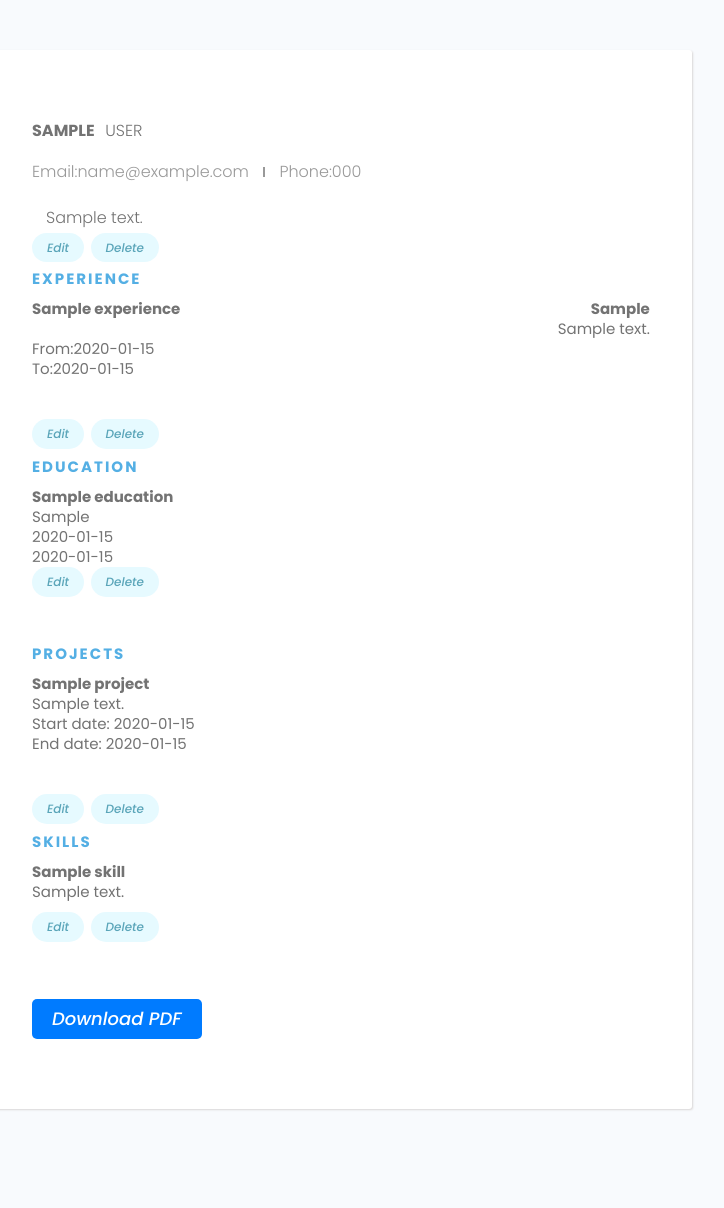
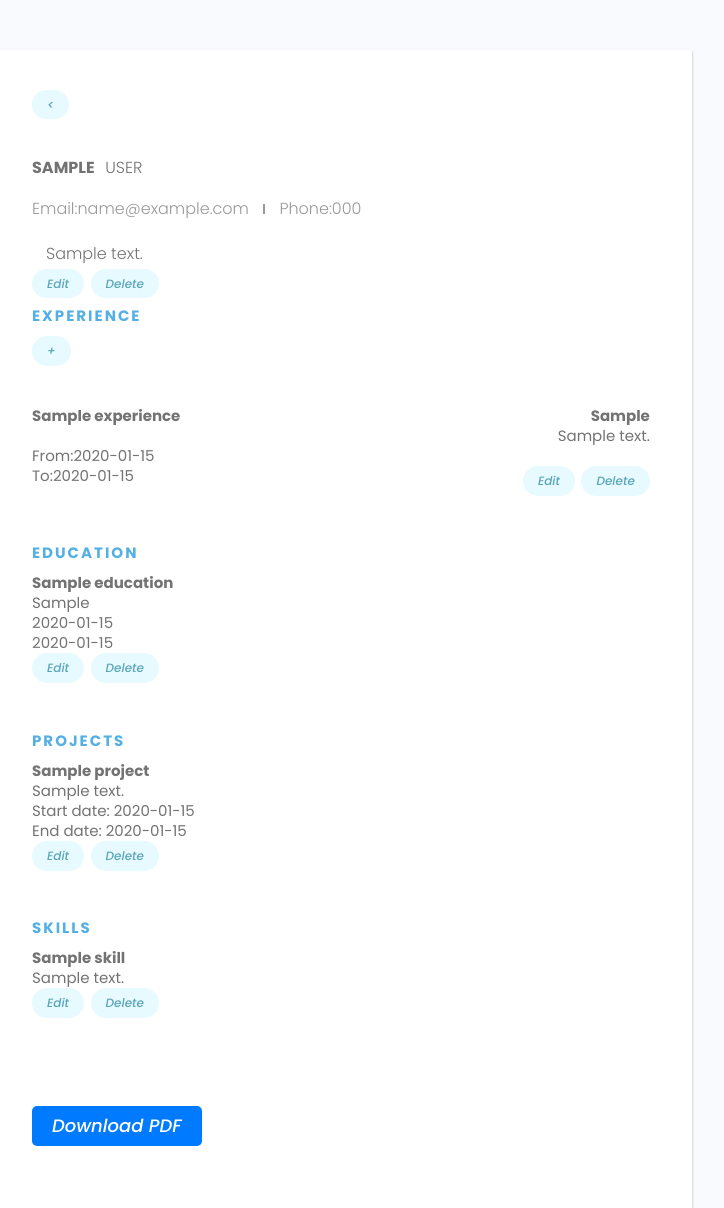
Before and after one commit to BogdanMFometescu/resume-builder, a Django app: page /resume/00000000-0000-0000-0000-000000000001/ in a window 1280 px wide. Shown: the top 1208 px of the page, without its empty margins (298-1022 px from the left). Before the commit the page ends 1110 px from the top, so only its background shows below. Run offline with Django 5.2, Linux system fonts and the light colour scheme; tables that the repository leaves empty hold one stand-in row (values such as "Sample post"); some libraries are stand-ins or nearby versions.

Commit message:
added functionallity for the + button for experience

```diff
--- a/resume/templates/resume/form-resume.html
+++ b/resume/templates/resume/form-resume.html
@@ -6,7 +6,7 @@
             <div class="formWrapper">
                 <a class="backButton" href="#"><i class="im im-angle-left"></i></a>
                 <br>
-                <h3>CREATE YOUR RESUME </h3>
+                <h3>GENERAL INFORMATION </h3>
 
                 <form class="form" method="POST" enctype="multipart/form-data">
                     {% csrf_token %}
--- a/resume/templates/resume/single-resume.html
+++ b/resume/templates/resume/single-resume.html
@@ -1,3 +1,4 @@
+
 {% load static %}
 {% block content %}
 
@@ -9,7 +10,13 @@
         <link rel="stylesheet" href="https://cdn.iconmonstr.com/1.3.0/css/iconmonstr-iconic-font.min.css"/>
         <!-- Mumble UI -->
         <link rel="stylesheet" href="{% static 'uikit/styles/uikit.css' %}"/>
+
+
+
         <div class="container_res">
+            <a class="tag tag--pill tag--main settings__btn" href="{% url 'resumes' %}">
+                <i class="im im-angle-left"></i> <
+            </a>
             <div class="headerss">
 
                 <div class="full-name">
@@ -45,6 +52,15 @@
             <div class="details">
                 <div class="section">
     <div class="section__title">Experience</div>
+
+    <div class="section__list-item">
+        <div class="left">
+            <a class="tag tag--pill tag--main settings__btn" href="{% url 'add-new-experience' resume.id %}">
+                <i class="im im-plus"></i> +
+            </a>
+        </div>
+    </div>
+    <!-- List of experiences -->
     <div class="section__list">
         {% for exp in experience %}
             <div class="section__list-item">
@@ -53,29 +69,22 @@
                     <br>
                     <div class="duration">From:{{ exp.start_date }}</div>
                     <div class="duration">To:{{ exp.end_date }}</div>
-
                 </div>
-
                 <div class="right">
                     <div class="name">{{ exp.position }}</div>
                     <div class="desc">{{ exp.job_description }}</div>
                     <br>
+                    <a class="tag tag--pill tag--main settings__btn" href="{% url 'update-experience' exp.id %}">
+                        <i class="im im-edit"></i> Edit
+                    </a>
+                    <a class="tag tag--pill tag--main settings__btn" href="{% url 'delete-experience' exp.id %}">
+                        <i class="im im-x-mark-circle-o"></i> Delete
+                    </a>
                 </div>
             </div>
-
+        {% endfor %}
     </div>
-                        {% endfor %}
-
 </div>
-
-                {% for exp in experience %}
-                    <a class="tag tag--pill tag--main settings__btn" href="{% url 'update-experience' exp.id %}"><i
-                            class="im im-edit"></i>
-                        Edit</a>
-                    <a class="tag tag--pill tag--main settings__btn" href="{% url 'delete-experience' exp.id %}"><i
-                            class="im im-x-mark-circle-o"></i>
-                        Delete</a>
-                {% endfor %}
 
 
 
@@ -89,18 +98,18 @@
                                     <div class="addr">{{ edu.degree }}</div>
                                     <div class="duration">{{ edu.school_start_date }}</div>
                                     <div class="duration">{{ edu.school_end_date }}</div>
+                                    <a class="tag tag--pill tag--main settings__btn"
+                                       href="{% url 'update-education' edu.id %}"><i
+                                            class="im im-edit"></i>
+                                        Edit</a>
+                                    <a class="tag tag--pill tag--main settings__btn"
+                                       href="{% url 'delete-education' edu.id %}"><i
+                                            class="im im-x-mark-circle-o"></i>
+                                        Delete</a>
                                 </div>
                             </div>
                         {% endfor %}
                     </div>
-                    {% for edu in education %}
-                        <a class="tag tag--pill tag--main settings__btn" href="{% url 'update-education' edu.id %}"><i
-                                class="im im-edit"></i>
-                            Edit</a>
-                        <a class="tag tag--pill tag--main settings__btn" href="{% url 'delete-education' edu.id %}"><i
-                                class="im im-x-mark-circle-o"></i>
-                            Delete</a>
-                    {% endfor %}
 
 
                 </div>
@@ -113,19 +122,19 @@
                                 <div class="text">{{ proj.project_description }}
                                     <div class="duration">Start date: {{ proj.start_date_of_project }} </div>
                                     <div class="duration">End date: {{ proj.end_date_of_project }}</div>
+                                    <a class="tag tag--pill tag--main settings__btn"
+                                       href="{% url 'update-project' proj.id %}"><i
+                                            class="im im-edit"></i>
+                                        Edit</a>
+                                    <a class="tag tag--pill tag--main settings__btn"
+                                       href="{% url 'delete-project' proj.id %}"><i
+                                            class="im im-x-mark-circle-o"></i>
+                                        Delete</a>
                                 </div>
                             </div>
                         {% endfor %}
                     </div>
                 </div>
-                {% for proj in project %}
-                    <a class="tag tag--pill tag--main settings__btn" href="{% url 'update-project' proj.id %}"><i
-                            class="im im-edit"></i>
-                        Edit</a>
-                    <a class="tag tag--pill tag--main settings__btn" href="{% url 'delete-project' proj.id %}"><i
-                            class="im im-x-mark-circle-o"></i>
-                        Delete</a>
-                {% endfor %}
 
 
                 <div class="section">
@@ -141,19 +150,22 @@
                                 <br>
                                 <div class="left">
                                     {{ skill.skill_description }}
-
+                                    <br>
+                                    <a class="tag tag--pill tag--main settings__btn"
+                                       href="{% url 'update-skill' skill.id %}"><i
+                                            class="im im-edit"></i>
+                                        Edit</a>
+                                    <a class="tag tag--pill tag--main settings__btn"
+                                       href="{% url 'delete-skill' skill.id %}"><i
+                                            class="im im-x-mark-circle-o"></i>
+                                        Delete</a>
                                 </div>
                             </div>
                         {% endfor %}
                     </div>
                 </div>
                 {% for skill in skills %}
-                    <a class="tag tag--pill tag--main settings__btn" href="{% url 'update-skill' skill.id %}"><i
-                            class="im im-edit"></i>
-                        Edit</a>
-                    <a class="tag tag--pill tag--main settings__btn" href="{% url 'delete-skill' skill.id %}"><i
-                            class="im im-x-mark-circle-o"></i>
-                        Delete</a>
+
                 {% endfor %}
 
                 <br>
@@ -168,13 +180,16 @@
 
 
     {% else %}
-        <link rel="stylesheet" type="text/css" href="{% static 'resume-templates/resume-01.css' %}"/>
+        <link rel="stylesheet" type="text/css" href="{% static 'resume-templates/resume-02.css' %}"/>
         <link rel="shortcut icon" href="" type="image/x-icon"/>
         <!-- Icon - IconMonster -->
         <link rel="stylesheet" href="https://cdn.iconmonstr.com/1.3.0/css/iconmonstr-iconic-font.min.css"/>
         <!-- Mumble UI -->
         <link rel="stylesheet" href="{% static 'uikit/styles/uikit.css' %}"/>
         <div class="container_res">
+            <a class="tag tag--pill tag--main settings__btn" href="{% url 'resumes' %}">
+                <i class="im im-angle-left"></i> <
+            </a>
             <div class="headerss">
 
                 <div class="full-name">
@@ -193,10 +208,17 @@
 
                 <div class="about">
                     <span class="position">{{ resume.position }} </span>
-                    <span class="desc">
-       {{ resume.bio }}
-      </span>
+                    <span class="desc">{{ resume.bio }}</span>
                 </div>
+                <div class="header-buttons">
+                    <a class="tag tag--pill tag--main settings__btn" href="{% url 'update' resume.id %}">
+                        <i class="im im-edit"></i> Edit
+                    </a>
+                    <a class="tag tag--pill tag--main settings__btn" href="{% url 'delete' resume.id %}">
+                        <i class="im im-x-mark-circle-o"></i> Delete
+                    </a>
+                </div>
+
             </div>
             <br>
             <div class="details">
@@ -219,7 +241,16 @@
                                     <br>
                                 </div>
                             </div>
-
+                            <div class="right">
+                                <a class="tag tag--pill tag--main settings__btn"
+                                   href="{% url 'update-experience' exp.id %}">
+                                    <i class="im im-edit"></i> Edit
+                                </a>
+                                <a class="tag tag--pill tag--main settings__btn"
+                                   href="{% url 'delete-experience' exp.id %}">
+                                    <i class="im im-x-mark-circle-o"></i> Delete
+                                </a>
+                            </div>
                             </div>
                         {% endfor %}
 
@@ -235,6 +266,17 @@
                                     <div class="duration">{{ edu.school_start_date }}</div>
                                     <div class="duration">{{ edu.school_end_date }}</div>
                                 </div>
+                                <div class="right">
+                                    <a class="tag tag--pill tag--main settings__btn"
+                                       href="{% url 'update-education' edu.id %}">
+                                        <i class="im im-edit"></i> Edit
+                                    </a>
+                                    <a class="tag tag--pill tag--main settings__btn"
+                                       href="{% url 'delete-education' edu.id %}">
+                                        <i class="im im-x-mark-circle-o"></i> Delete
+                                    </a>
+                                </div>
+
                             </div>
                         {% endfor %}
                     </div>
@@ -250,6 +292,18 @@
                                     <div class="duration">Start date: {{ proj.start_date_of_project }} </div>
                                     <div class="duration">End date: {{ proj.end_date_of_project }}</div>
                                 </div>
+                                <div class="right">
+                                    <a class="tag tag--pill tag--main settings__btn"
+                                       href="{% url 'update-project' proj.id %}">
+                                        <i class="im im-edit"></i> Edit
+                                    </a>
+                                    <a class="tag tag--pill tag--main settings__btn"
+                                       href="{% url 'delete-project' proj.id %}">
+                                        <i class="im im-x-mark-circle-o"></i> Delete
+                                    </a>
+                                </div>
+
+
                             </div>
                         {% endfor %}
                     </div>
@@ -267,9 +321,20 @@
                                 <br>
                                 <div class="left">
                                     {{ skill.skill_description }}
-
                                 </div>
                             </div>
+                            <div class="right">
+                                <a class="tag tag--pill tag--main settings__btn"
+                                   href="{% url 'update-skill' skill.id %}">
+                                    <i class="im im-edit"></i> Edit
+                                </a>
+                                <a class="tag tag--pill tag--main settings__btn"
+                                   href="{% url 'delete-skill' skill.id %}">
+                                    <i class="im im-x-mark-circle-o"></i> Delete
+                                </a>
+                            </div>
+
+
                         {% endfor %}
                     </div>
                 </div>
--- a/resume/urls.py
+++ b/resume/urls.py
@@ -9,6 +9,7 @@ urlpatterns = [path('', views.home, name='home'),
                path('delete-resume/<str:pk>/', views.delete_resume, name='delete'),
                path('add-experience', views.add_experience, name='experience'),
                path('update-experience/<str:pk>/', views.update_experience, name='update-experience'),
+               path('add-new-experience/<uuid:pk>/', views.add_new_experience, name='add-new-experience'),
                path('delete-experience/<str:pk>/', views.delete_experience, name='delete-experience'),
                path('add-education', views.add_education, name='education'),
                path('update-education/<str:pk>/', views.update_education, name='update-education'),
--- a/resume/views.py
+++ b/resume/views.py
@@ -5,6 +5,7 @@ from django.template.loader import get_template
 from xhtml2pdf import pisa
 from django.http import HttpResponse
 from django.shortcuts import get_object_or_404
+
 
 def home(request):
     return render(request, 'resume/home.html')
@@ -96,7 +97,7 @@ def add_skill(request):
 
 
 def update_resume(request, pk):
-    updated_resume = Resume.objects.get(id=pk)
+    updated_resume = get_object_or_404(Resume, id=pk)
     form = ResumeForm(instance=updated_resume)
     if request.method == 'POST':
         form = ResumeForm(request.POST or None, request.FILES, instance=updated_resume)
@@ -110,7 +111,7 @@ def update_resume(request, pk):
 
 
 def delete_resume(request, pk):
-    deleted_resume = Resume.objects.get(id=pk)
+    deleted_resume = get_object_or_404(Resume, id=pk)
     form = ResumeForm(instance=deleted_resume)
     if request.method == 'POST':
         deleted_resume.delete()
@@ -118,6 +119,19 @@ def delete_resume(request, pk):
 
     context = {'object': form}
     return render(request, 'resume/delete-resume.html', context)
+
+
+def add_new_experience(request, pk):
+    new_entry_resume = get_object_or_404(Resume, id=pk)
+    form = ExperienceForm(initial={'resume': new_entry_resume})
+    if request.method == 'POST':
+        form = ExperienceForm(request.POST or None, request.FILES)
+        if form.is_valid():
+            form.save()
+            return redirect('resumes')
+    context = {'experience_form': form, 'resume': new_entry_resume}
+
+    return render(request, 'resume/form-experience.html', context)
 
 
 def update_experience(request, pk):
@@ -128,12 +142,12 @@ def update_experience(request, pk):
         if form.is_valid():
             form.save()
             return redirect('resumes')
-    context = {'experience_form': form}
+    context = {'experience_form': form, }
     return render(request, 'resume/form-experience.html', context)
 
 
 def delete_experience(request, pk):
-    deleted_experience = Experience.objects.get(id=pk)
+    deleted_experience = get_object_or_404(Experience, id=pk)
     form = ExperienceForm(instance=deleted_experience)
     if request.method == 'POST':
         deleted_experience.delete()
@@ -144,7 +158,7 @@ def delete_experience(request, pk):
 
 
 def update_education(request, pk):
-    updated_education = Education.objects.get(id=pk)
+    updated_education = get_object_or_404(Education, id=pk)
     form = EducationForm(instance=updated_education)
     if request.method == 'POST':
         form = EducationForm(request.POST or None, request.FILES, instance=updated_education)
@@ -157,7 +171,7 @@ def update_education(request, pk):
 
 
 def delete_education(request, pk):
-    deleted_education = Education.objects.get(id=pk)
+    deleted_education = get_object_or_404(Education, id=pk)
     form = EducationForm(instance=deleted_education)
     if request.method == 'POST':
         deleted_education.delete()
@@ -168,7 +182,7 @@ def delete_education(request, pk):
 
 
 def update_skill(request, pk):
-    updated_skill = Skills.objects.get(id=pk)
+    updated_skill = get_object_or_404(Skills, id=pk)
     form = SkillsForm(instance=updated_skill)
     if request.method == 'POST':
         form = SkillsForm(request.POST or None, request.FILES, instance=updated_skill)
@@ -182,7 +196,7 @@ def update_skill(request, pk):
 
 
 def delete_skill(request, pk):
-    deleted_skill = Skills.objects.get(id=pk)
+    deleted_skill = get_object_or_404(Skills, id=pk)
     form = SkillsForm(instance=deleted_skill)
     if request.method == 'POST':
         deleted_skill.delete()
@@ -193,7 +207,7 @@ def delete_skill(request, pk):
 
 
 def update_project(request, pk):
-    updated_project = Projects.objects.get(id=pk)
+    updated_project = get_object_or_404(Projects, id=pk)
     form = ProjectsForm(instance=updated_project)
     if request.method == 'POST':
         form = ProjectsForm(request.POST or None, request.FILES, instance=updated_project)
@@ -207,7 +221,7 @@ def update_project(request, pk):
 
 
 def delete_project(request, pk):
-    deleted_project = Projects.objects.get(id=pk)
+    deleted_project = get_object_or_404(Projects, id=pk)
     form = ProjectsForm(instance=deleted_project)
     if request.method == 'POST':
         deleted_project.delete()
```
Also changed, not shown: resume/templates/resume/resumes.html (+3 -8 lines), CHANGELOG.md. Lines whose indentation alone changed are shown as unchanged.
